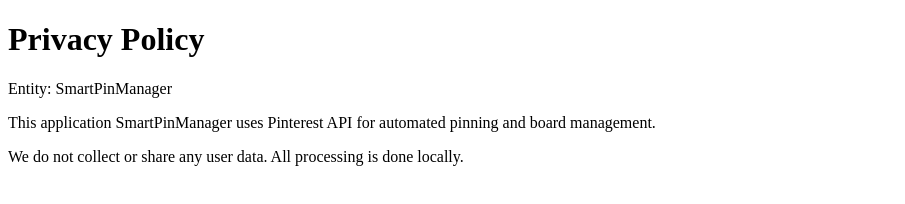
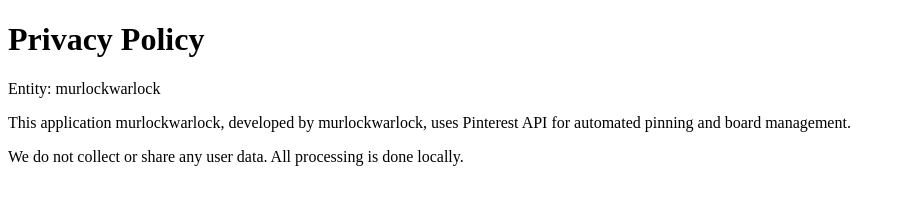
Before and after one commit to murlockwarlock/smartpinmanager, a plain HTML site: page privacy-policy.html in a window 1280 px wide. Shown: the whole page, without its empty margins (0-905 px from the left). Drawn offline with Linux system fonts and the light colour scheme.

Commit message:
Update privacy-policy.html

```diff
--- a/privacy-policy.html
+++ b/privacy-policy.html
@@ -2,12 +2,12 @@
 <html lang="en">
 <head>
     <meta charset="UTF-8">
-    <title>Privacy Policy - SmartPinManager</title>
+    <title>Privacy Policy - murlockwarlock</title>
 </head>
 <body>
     <h1>Privacy Policy</h1>
-    <p>Entity: SmartPinManager</p>
-    <p>This application SmartPinManager uses Pinterest API for automated pinning and board management.</p>
+    <p>Entity: murlockwarlock</p>
+    <p>This application murlockwarlock, developed by murlockwarlock, uses Pinterest API for automated pinning and board management.</p>
     <p>We do not collect or share any user data. All processing is done locally.</p>
 </body>
 </html>
```
